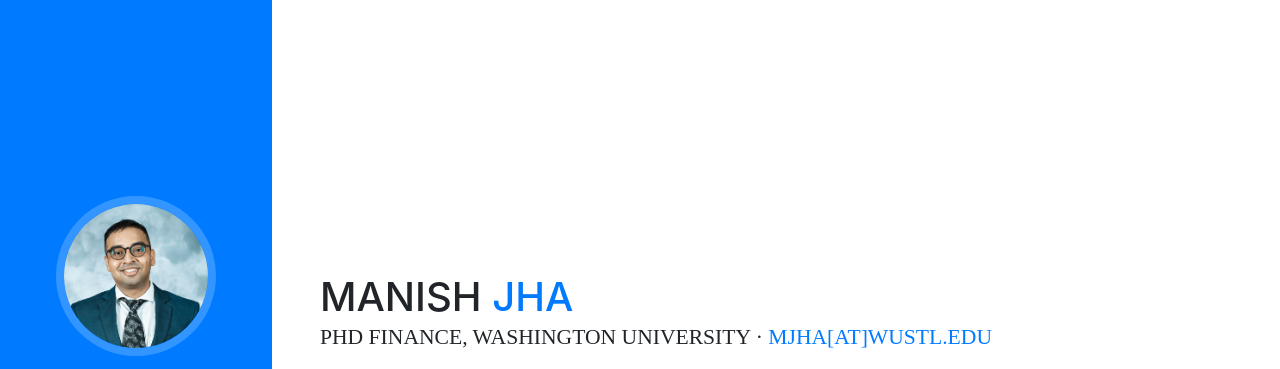
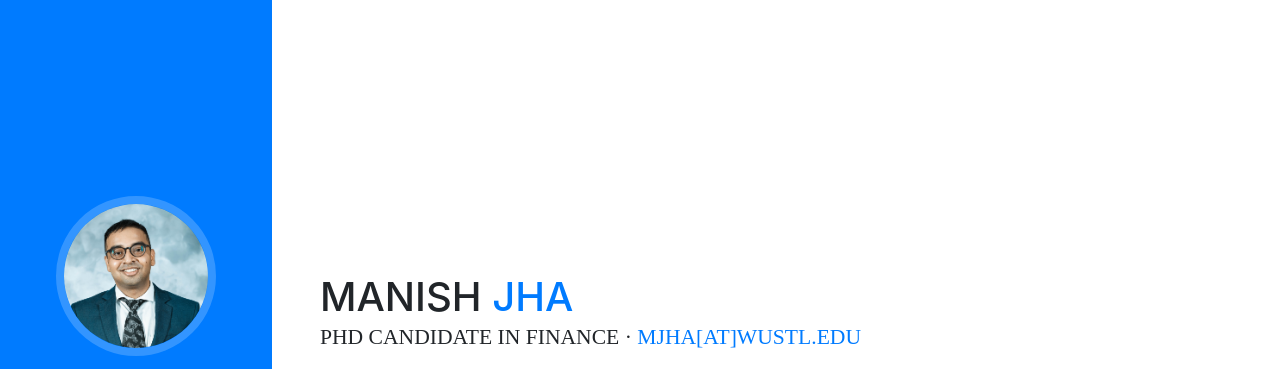
Before and after one commit to baridhi/mjha91.github.io, a website with bundled scripts: page index.html in a window 1280 px wide. Shown: the top 369 px of the page. Built offline with nearby package versions, Linux system fonts and the light colour scheme; a web font is replaced by a local one.

Commit message:
Update index.html

```diff
--- a/index.html
+++ b/index.html
@@ -81,7 +81,7 @@
           <h1 class="mb-0">Manish
             <span class="text-primary">Jha</span>
           </h1>
-          <div class="subheading mb-3">PhD Finance, Washington University ·
+          <div class="subheading mb-3">PhD Candidate in Finance ·
 						<a href="mailto:mjha@wustl.edu">mjha[AT]wustl.edu</a>
           </div>
           <p class="mb-1">
```
